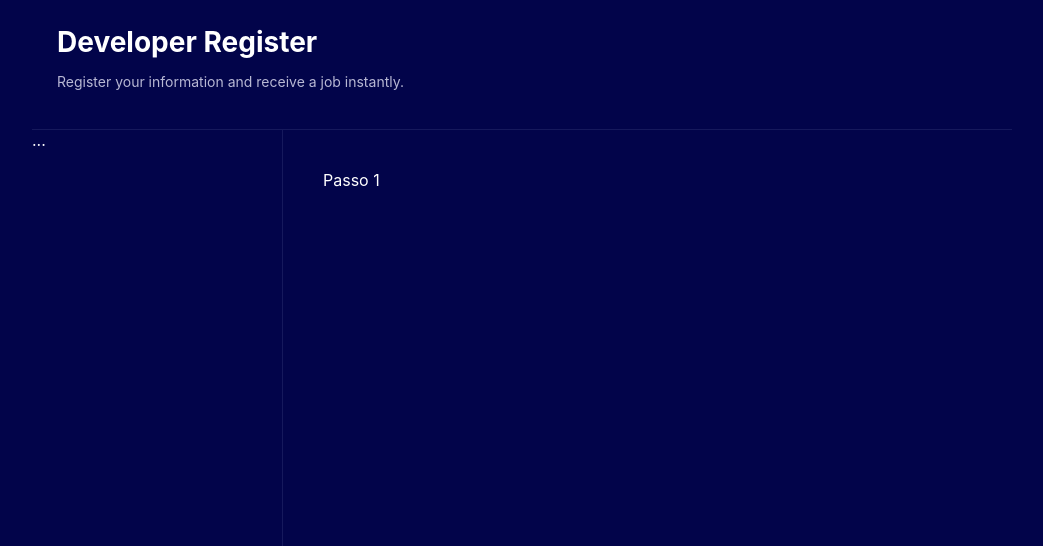
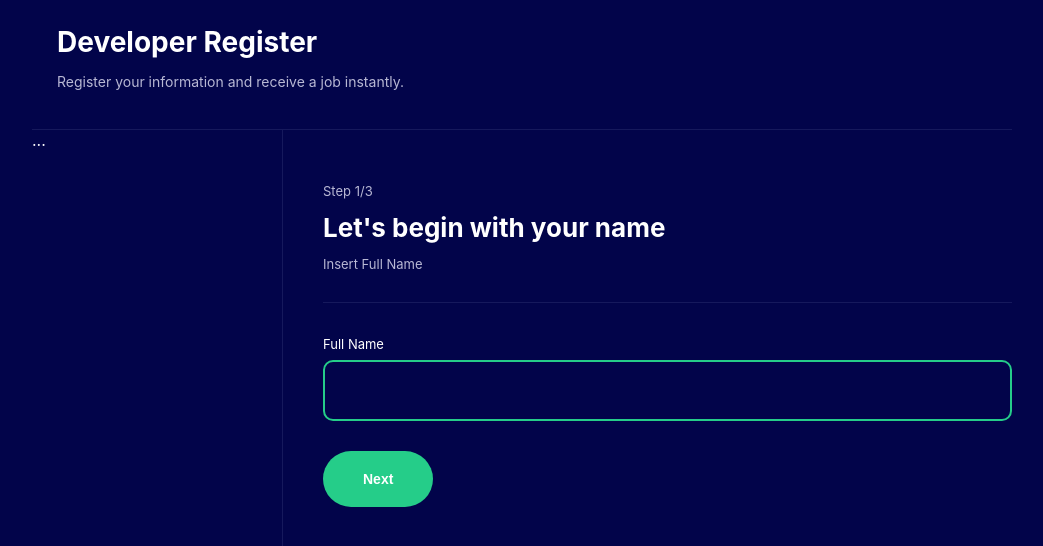
Before and after one commit to braulioportela79/multisteps-form, a React (Create React App) app: page / in a window 1280 px wide. Shown: the top 546 px of the page, without its empty margins (118-1161 px from the left). Built offline with nearby package versions, Linux system fonts and the light colour scheme.

Commit message:
Step1 Page

```diff
--- a/src/pages/FormStep1/index.tsx
+++ b/src/pages/FormStep1/index.tsx
@@ -2,9 +2,23 @@
 import { Theme } from '../../components/Theme';
 
 export const FormStep1 = () => {
+  const handleNextStep = () => {};
+
   return (
     <Theme>
-      <C.Container>Passo 1</C.Container>
+      <C.Container>
+        <p>Step 1/3</p>
+        <h1>Let's begin with your name</h1>
+        <p>Insert Full Name</p>
+
+        <hr />
+        <label htmlFor=''>
+          Full Name
+          <input type='text' autoFocus />
+        </label>
+
+        <button onClick={handleNextStep}>Next</button>
+      </C.Container>
     </Theme>
   );
 };
--- a/src/pages/FormStep1/styles.ts
+++ b/src/pages/FormStep1/styles.ts
@@ -1,3 +1,51 @@
 import styled from 'styled-components';
 
-export const Container = styled.div``;
+export const Container = styled.div`
+  p {
+    font-size: 13px;
+    color: #b8b8d4;
+  }
+
+  h1 {
+    margin: 0;
+    padding: 0;
+    font-size: 26px;
+  }
+
+  hr {
+    height: 1px;
+    border: 0;
+    background-color: #16195c;
+    margin: 30px 0;
+  }
+
+  label {
+    font-size: 13px;
+
+    input {
+      display: block;
+      margin-top: 7px;
+      box-sizing: border-box;
+      width: 100%;
+      padding: 20px 10px;
+      border: 2px solid #25cd89;
+      border-radius: 10px;
+      color: #fff;
+      outline: 0;
+      font-size: 15px;
+      background-color: #02044a;
+    }
+  }
+
+  button {
+    background-color: #25cd89;
+    color: #fff;
+    font-size: 14px;
+    font-weight: bold;
+    padding: 20px 40px;
+    border: 0;
+    border-radius: 30px;
+    cursor: pointer;
+    margin-top: 30px;
+  }
+`;
```
